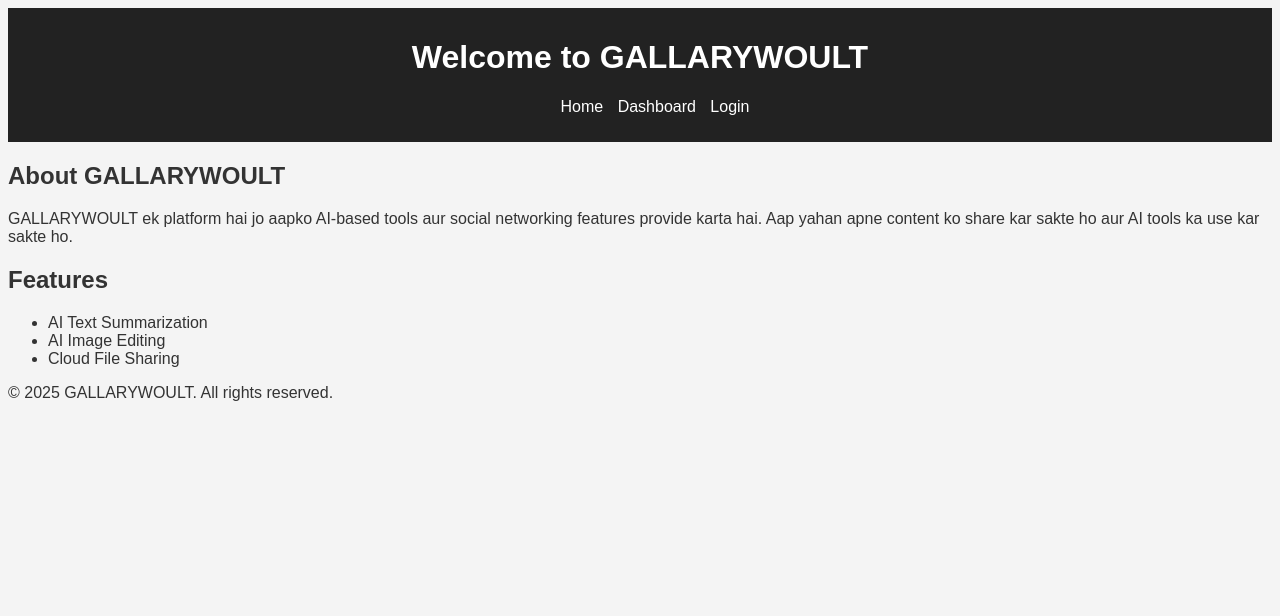
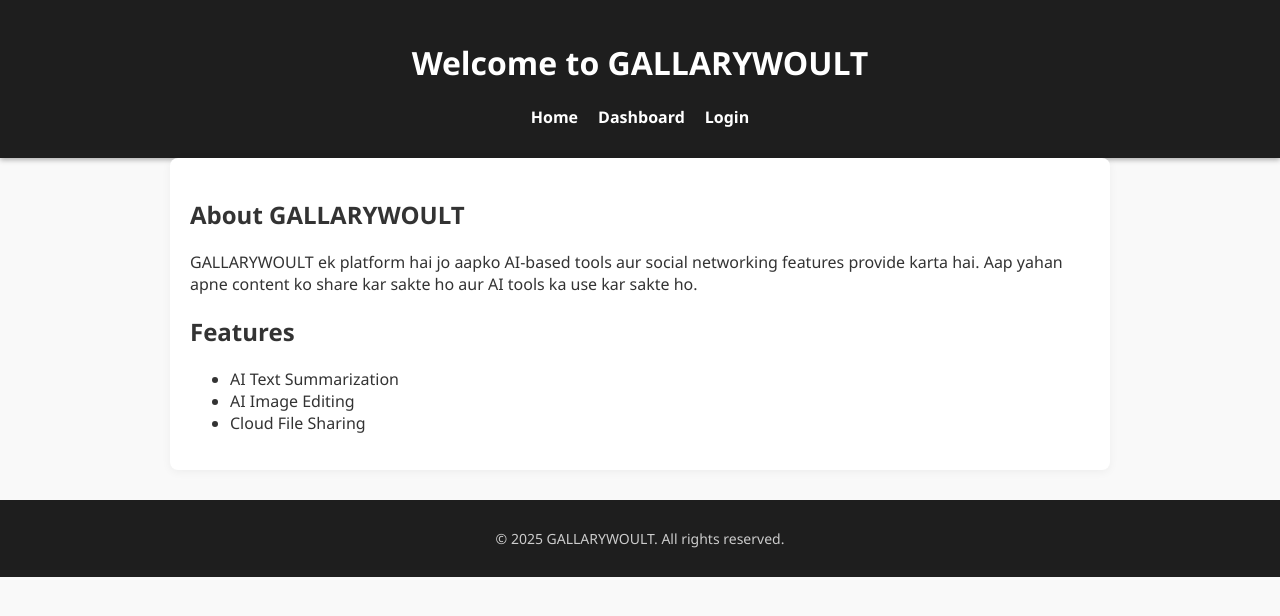
Before and after one commit to GALLARYWOULT/GALLARYWOULT, a FastAPI app: page / in a window 1280 px wide. Shown: the top 616 px of the page. Run offline with FastAPI, Linux system fonts and the light colour scheme.

Commit message:
Update styles.css

```diff
--- a/static/styles.css
+++ b/static/styles.css
@@ -1,22 +1,53 @@
 body {
-    font-family: Arial, sans-serif;
-    background-color: #f4f4f4;
+    font-family: 'Segoe UI', Tahoma, Geneva, Verdana, sans-serif;
+    background-color: #f9f9f9;
+    margin: 0;
+    padding: 0;
     color: #333;
 }
+
 header {
-    background-color: #222;
-    color: white;
-    padding: 10px 0;
+    background-color: #1e1e1e;
+    color: #fff;
+    padding: 20px 0;
     text-align: center;
+    box-shadow: 0 2px 5px rgba(0, 0, 0, 0.3);
 }
+
 nav ul {
     list-style-type: none;
+    padding: 0;
+    display: flex;
+    justify-content: center;
+    gap: 20px;
+    margin: 10px 0;
 }
-nav ul li {
-    display: inline;
-    margin-right: 10px;
-}
+
 nav ul li a {
     color: white;
     text-decoration: none;
+    font-weight: bold;
+    transition: color 0.3s;
 }
+
+nav ul li a:hover {
+    color: #ffd700; /* Gold highlight on hover */
+}
+
+main {
+    padding: 20px;
+    max-width: 900px;
+    margin: auto;
+    background-color: #fff;
+    border-radius: 8px;
+    box-shadow: 0 2px 10px rgba(0, 0, 0, 0.05);
+}
+
+footer {
+    background-color: #1e1e1e;
+    color: #ccc;
+    text-align: center;
+    padding: 15px;
+    margin-top: 30px;
+    font-size: 14px;
+}
```
